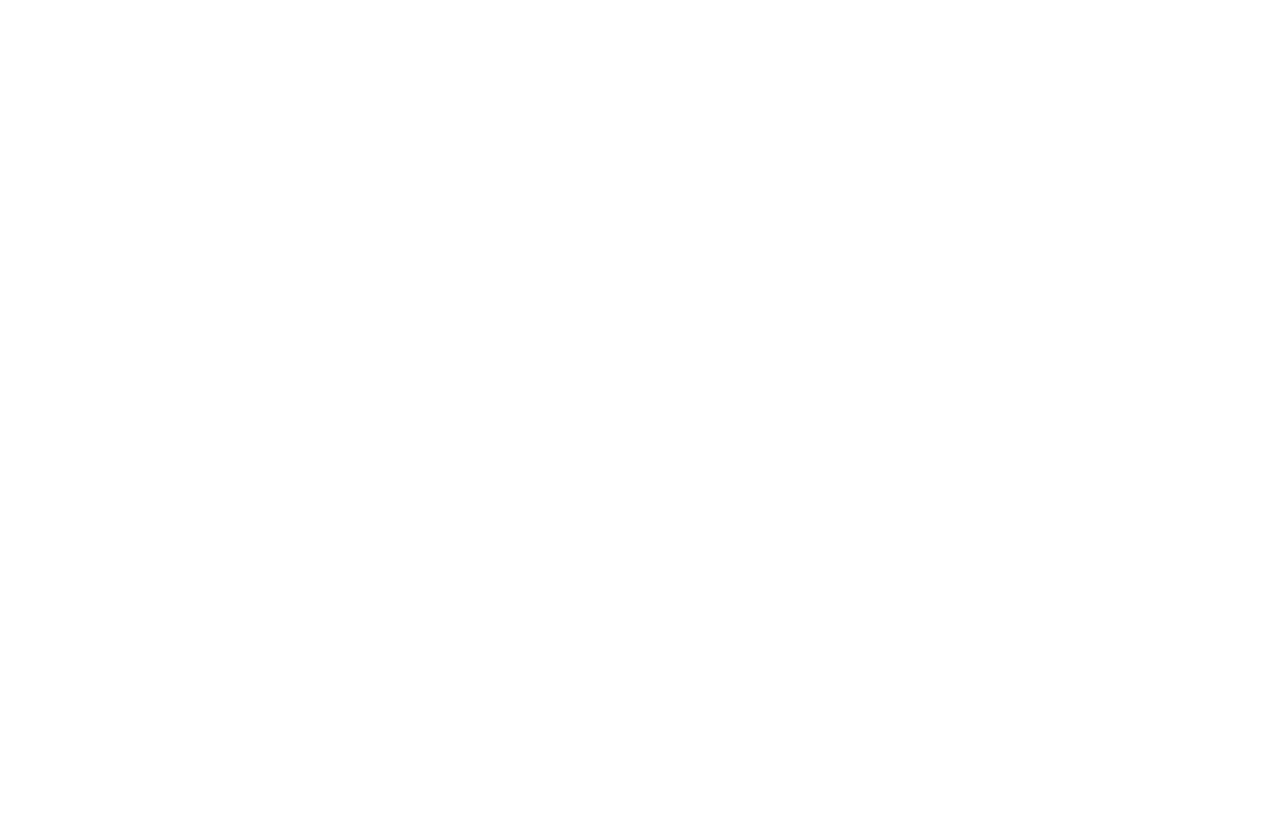
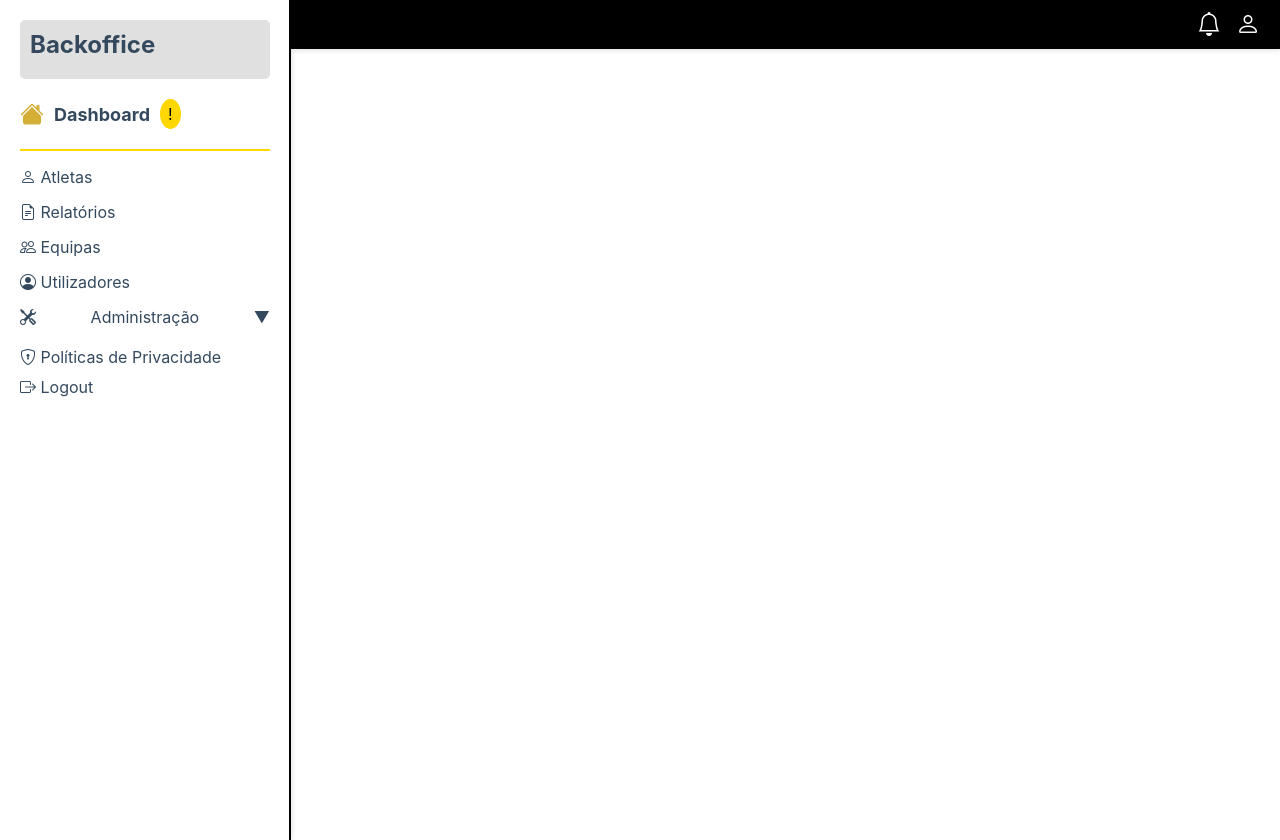
Before and after one commit to oHiagoFreitas/PI4, a React (Create React App) app in the folder cliente/: page /backoffice in a window 1280 px wide. Before the commit this address had no page. Before the commit the page ends 800 px from the top, so only its background shows below. Built offline with nearby package versions, Linux system fonts and the light colour scheme.

Commit message:
commite teste

```diff
--- a/cliente/package.json
+++ b/cliente/package.json
@@ -3,13 +3,18 @@
   "version": "0.1.0",
   "private": true,
   "dependencies": {
+    "@fortawesome/free-solid-svg-icons": "^6.6.0",
+    "@fortawesome/react-fontawesome": "^0.2.2",
     "@testing-library/jest-dom": "^5.17.0",
     "@testing-library/react": "^13.4.0",
     "@testing-library/user-event": "^13.5.0",
+    "axios": "^1.7.7",
+    "bootstrap-icons": "^1.11.3",
     "react": "^18.3.1",
     "react-dom": "^18.3.1",
     "react-router-dom": "^6.27.0",
     "react-scripts": "5.0.1",
+    "sweetalert2": "^11.14.4",
     "web-vitals": "^2.1.4"
   },
   "scripts": {
--- a/cliente/src/App.js
+++ b/cliente/src/App.js
@@ -4,6 +4,8 @@
 import Home from './View/Home'; // Importa a nova página Home
 import Auth from './View/Auth'; // Importa a página de login (Auth)
 import SignUp from './View/SignUp';
+import Backoffice from './View/Backoffice'; // Importa a página de Backoffice
+
 
 const App = () => {
   return (
@@ -11,11 +13,13 @@
       <Routes>
         <Route path="/" element={<Home />} /> {/* Página inicial (Home) */}
         <Route path="/login" element={<Auth />} /> {/* Página de login */}
-        <Route path="/signup" element={<SignUp />} />
+        <Route path="/signup" element={<SignUp />} /> {/* Página de cadastro */}
+        <Route path="/backoffice" element={<Backoffice />} /> {/* Página de Backoffice */}
 
         {/* Outras rotas podem ser adicionadas aqui */}
       </Routes>
     </Router>
+
   );
 };
 
--- /dev/null
+++ b/cliente/src/Components/Navbar.js
@@ -0,0 +1,17 @@
+// src/Components/Navbar.js
+
+import React from 'react';
+import '../Style/Navbar.css'; // Certifique-se de criar um arquivo CSS para a Navbar
+
+function Navbar() {
+    return (
+        <nav className="navbar">
+            <div className="user-info">
+                <i className="bi bi-bell notification-icon"></i> {/* Ícone de notificação */}
+                <i className="bi bi-person user-icon"></i> {/* Ícone de usuário */}
+            </div>
+        </nav>
+    );
+}
+
+export default Navbar;
--- /dev/null
+++ b/cliente/src/Components/Sidebar.js
@@ -0,0 +1,69 @@
+// src/Components/Sidebar.js
+
+import React, { useState } from 'react';
+import '../Style/Sidebar.css';
+
+function Sidebar() {
+    const [isAdminOpen, setIsAdminOpen] = useState(false);
+
+    const toggleAdminDropdown = () => {
+        setIsAdminOpen(!isAdminOpen);
+    };
+
+    return (
+        <aside className="sidebar">
+            <div className="sidebar-header">
+                <h2>Backoffice</h2>
+            </div>
+            <div className="dashboard">
+                <i className="bi bi-house-fill dashboard-icon"></i> {/* Ícone de dashboard */}
+                <span className="dashboard-label">Dashboard</span>
+                <span className="badge">!</span>
+            </div>
+            <hr className="divider" />
+            <ul>
+                <li>
+                    <i className="bi bi-person"></i> {/* Ícone de Atletas */}
+                    <a href="#">Atletas</a>
+                </li>
+                <li>
+                    <i className="bi bi-file-earmark-text"></i> {/* Ícone de Relatórios */}
+                    <a href="#">Relatórios</a>
+                </li>
+                <li>
+                    <i className="bi bi-people"></i> {/* Ícone de Equipas */}
+                    <a href="#">Equipas</a>
+                </li>
+                <li>
+                    <i className="bi bi-person-circle"></i> {/* Ícone de Utilizadores */}
+                    <a href="#">Utilizadores</a>
+                </li>
+                <li onClick={toggleAdminDropdown} className="dropdown-toggle">
+                    <i className="bi bi-tools"></i> {/* Ícone de Administração */}
+                    Administração
+                    <span className="arrow">{isAdminOpen ? '▲' : '▼'}</span>
+                </li>
+                {isAdminOpen && (
+                    <ul className="dropdown-menu">
+                        <li>
+                            <i className="bi bi-check-circle"></i> {/* Ícone de Validações */}
+                            <a href="#">Validações</a>
+                        </li>
+                    </ul>
+                )}
+            </ul>
+            <div className="footer">
+                <a href="#">
+                    <i className="bi bi-shield-lock"></i> {/* Ícone de Políticas de Privacidade */}
+                    Políticas de Privacidade
+                </a>
+                <a href="#">
+                    <i className="bi bi-box-arrow-right"></i> {/* Ícone de Logout */}
+                    Logout
+                </a>
+            </div>
+        </aside>
+    );
+}
+
+export default Sidebar;
--- /dev/null
+++ b/cliente/src/Style/Backoffice.css
@@ -0,0 +1,12 @@
+/* src/Style/Backoffice.css */
+
+.backoffice-container {
+    display: flex;
+    height: 100vh;
+}
+
+.main-content {
+    flex-grow: 1;
+    display: flex;
+    flex-direction: column;
+}
--- /dev/null
+++ b/cliente/src/Style/Navbar.css
@@ -0,0 +1,27 @@
+/* src/Style/Navbar.css */
+
+.navbar {
+    display: flex; /* Usar flexbox para o layout */
+    justify-content: flex-end; /* Alinha os itens à direita */
+    align-items: center; /* Alinha verticalmente */
+    background-color: #000000; /* Cor de fundo da navbar */
+    padding: 10px 20px; /* Espaçamento interno */
+    box-shadow: 0 2px 5px rgba(0, 0, 0, 0.1); /* Sombra para um efeito elevado */
+}
+
+.user-info {
+    display: flex; /* Usar flexbox para o layout do usuário */
+    align-items: center; /* Centraliza verticalmente */
+    color: white; /* Cor do texto */
+}
+
+.notification-icon {
+    font-size: 24px; /* Tamanho do ícone de notificação */
+    color: white; /* Cor do ícone de notificação */
+    margin-right: 15px; /* Espaçamento entre o ícone de notificação e o ícone do usuário */
+}
+
+.user-icon {
+    font-size: 24px; /* Tamanho do ícone de usuário */
+    color: white; /* Cor do ícone de usuário */
+}
--- /dev/null
+++ b/cliente/src/Style/Sidebar.css
@@ -0,0 +1,104 @@
+/* src/Style/Sidebar.css */
+
+.sidebar {
+    width: 250px;
+    background-color: #ffffff; /* Fundo cinza */
+    color: #34495e;
+    padding: 20px;
+    position: relative;
+    height: 100vh; /* Ocupa toda a altura da tela */
+    box-shadow: 2px 0 5px rgba(0, 0, 0, 0.1); /* Sombra para a direita */
+}
+
+/* Adiciona uma linha à direita da sidebar */
+.sidebar::after {
+    content: '';
+    position: absolute;
+    top: 0;
+    right: -1px; /* Alinha a linha à direita da sidebar */
+    width: 2px; /* Largura da linha */
+    height: 100%; /* Altura total */
+    background-color: rgb(0, 0, 0); /* Cor da linha */
+}
+
+.sidebar-header {
+    background-color: #e0e0e0; /* Cor de fundo da header */
+    padding: 10px;
+    border-radius: 5px;
+}
+
+.dashboard {
+    display: flex;
+    align-items: center;
+    margin: 20px 0;
+}
+
+.dashboard-icon {
+    font-size: 24px; /* Tamanho do ícone */
+    color: #d4af37; /* Cor dourada para o ícone */
+    margin-right: 10px; /* Espaçamento entre o ícone e o texto */
+}
+
+.dashboard-label {
+    font-size: 18px;
+    font-weight: bold;
+}
+
+.badge {
+    background-color: gold;
+    color: black;
+    border-radius: 50%;
+    padding: 5px 8px;
+    margin-left: 10px;
+}
+
+.divider {
+    border: 1px solid gold; /* Linha dourada */
+    margin: 10px 0;
+}
+
+ul {
+    list-style-type: none;
+    padding: 0;
+}
+
+ul li {
+    margin: 15px 0;
+    cursor: pointer; /* Indica que é clicável */
+}
+
+ul li a {
+    color: #34495e;
+    text-decoration: none;
+}
+
+ul li a:hover {
+    text-decoration: underline;
+}
+
+.dropdown-toggle {
+    display: flex;
+    justify-content: space-between;
+    align-items: center;
+}
+
+.dropdown-menu {
+    list-style-type: none;
+    padding-left: 20px; /* Indentação para as opções da dropdown */
+}
+
+.footer {
+    margin-top: auto; /* Empurra o conteúdo para baixo */
+    margin-top: 20px;
+}
+
+.footer a {
+    display: block; /* Para ocupar toda a largura */
+    margin: 10px 0;
+    text-decoration: none;
+    color: #34495e;
+}
+
+.footer a:hover {
+    text-decoration: underline;
+}
--- /dev/null
+++ b/cliente/src/View/Backoffice.js
@@ -0,0 +1,19 @@
+// src/pages/Backoffice.js
+
+import React from 'react';
+import Sidebar from '../Components/Sidebar';
+import Navbar from '../Components/Navbar';
+import '../Style/Backoffice.css'; // Adicione um arquivo CSS para estilos específicos do Backoffice
+
+function Backoffice() {
+    return (
+        <div className="backoffice-container">
+            <Sidebar />
+            <div className="main-content">
+                <Navbar />
+            </div>
+        </div>
+    );
+}
+
+export default Backoffice;
--- a/cliente/src/index.js
+++ b/cliente/src/index.js
@@ -3,6 +3,8 @@
 import './index.css';
 import App from './App';
 import reportWebVitals from './reportWebVitals';
+import 'bootstrap-icons/font/bootstrap-icons.css';
+
 
 const root = ReactDOM.createRoot(document.getElementById('root'));
 root.render(
```
Also changed, not shown: 2 other files (tests, documents, lock files or other folders).
